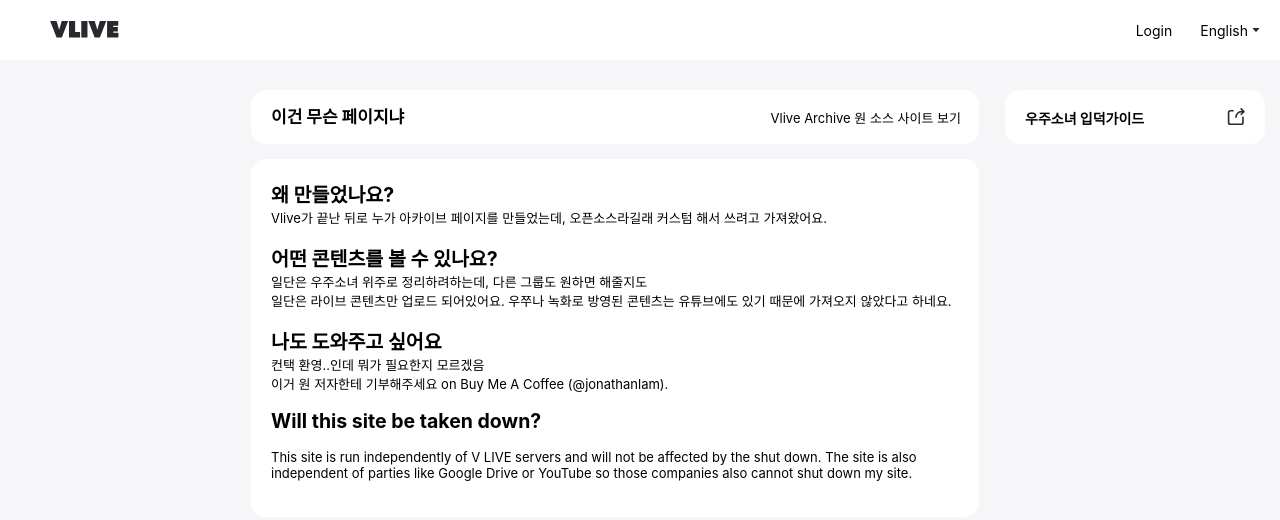
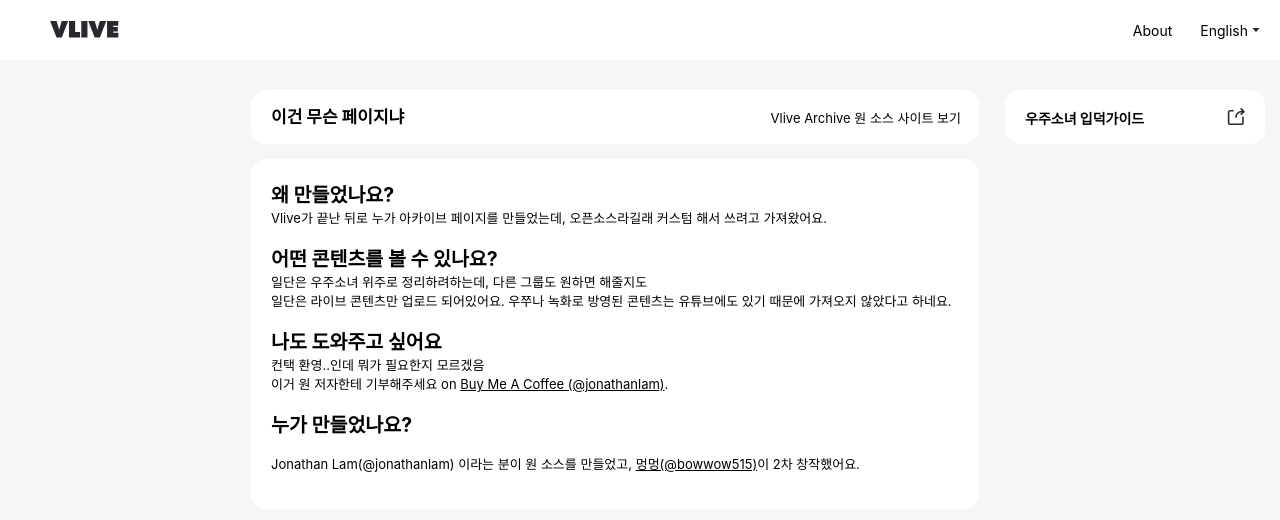
Before and after one commit to betterjack/vlive-artist, a React (Create React App) app: page /about in a window 1280 px wide. Shown: the top 520 px of the page. Built offline with nearby package versions, Linux system fonts and the light colour scheme.

Commit message:
Modify: About page

```diff
--- a/src/components/layouttop.js
+++ b/src/components/layouttop.js
@@ -18,6 +18,10 @@
     setLanguage("한국어");
     setLanguageOpen(!languageOpen);
   };
+
+  const toAbout = () => {
+    window.location.href = "/about"
+  }
 
   return (
     <>
@@ -51,8 +55,8 @@
           <div className="button_area--2QGJv">
             <div className="button_wrap--3tCh_"></div>
             <div className="button_wrap--3tCh_">
-              <button type="button" className="text_button--2agm9">
-                Login
+              <button type="button" className="text_button--2agm9" onClick={toAbout}>
+                About
               </button>
             </div>
             <div className="button_wrap--3tCh_">
--- a/src/pages/about/index.js
+++ b/src/pages/about/index.js
@@ -50,16 +50,29 @@
                   컨택 환영..인데 뭐가 필요한지 모르겠음
                 </p>
                 <p>
-                  이거 원 저자한테 기부해주세요 on Buy Me A Coffee (@jonathanlam).
+                  이거 원 저자한테 기부해주세요 on&nbsp;
+                  <a
+                    href="https://buymeacoffee.com/jonathanlam"
+                    target="_blank"
+                    rel="noopener noreferrer"
+                    style={{textDecoration: 'underline'}}
+                    >
+                    Buy Me A Coffee (@jonathanlam)
+                  </a>.
                 </p>
                 <br></br>
-                <h2>Will this site be taken down?</h2>
+                <h2>누가 만들었나요?</h2>
                 <br></br>
                 <p>
-                  This site is run independently of V LIVE servers and will not
-                  be affected by the shut down. The site is also independent of
-                  parties like Google Drive or YouTube so those companies also
-                  cannot shut down my site.
+                Jonathan Lam(@jonathanlam) 이라는 분이 원 소스를 만들었고,&nbsp;
+                <a
+                    href="https://twitter.com/bowwow5152"
+                    target="_blank"
+                    rel="noopener noreferrer"
+                    style={{textDecoration: 'underline'}}
+                    >
+                    멍멍(@bowwow515)
+                  </a>이 2차 창작했어요.
                 </p>
                 <br></br>
               </div>
```
